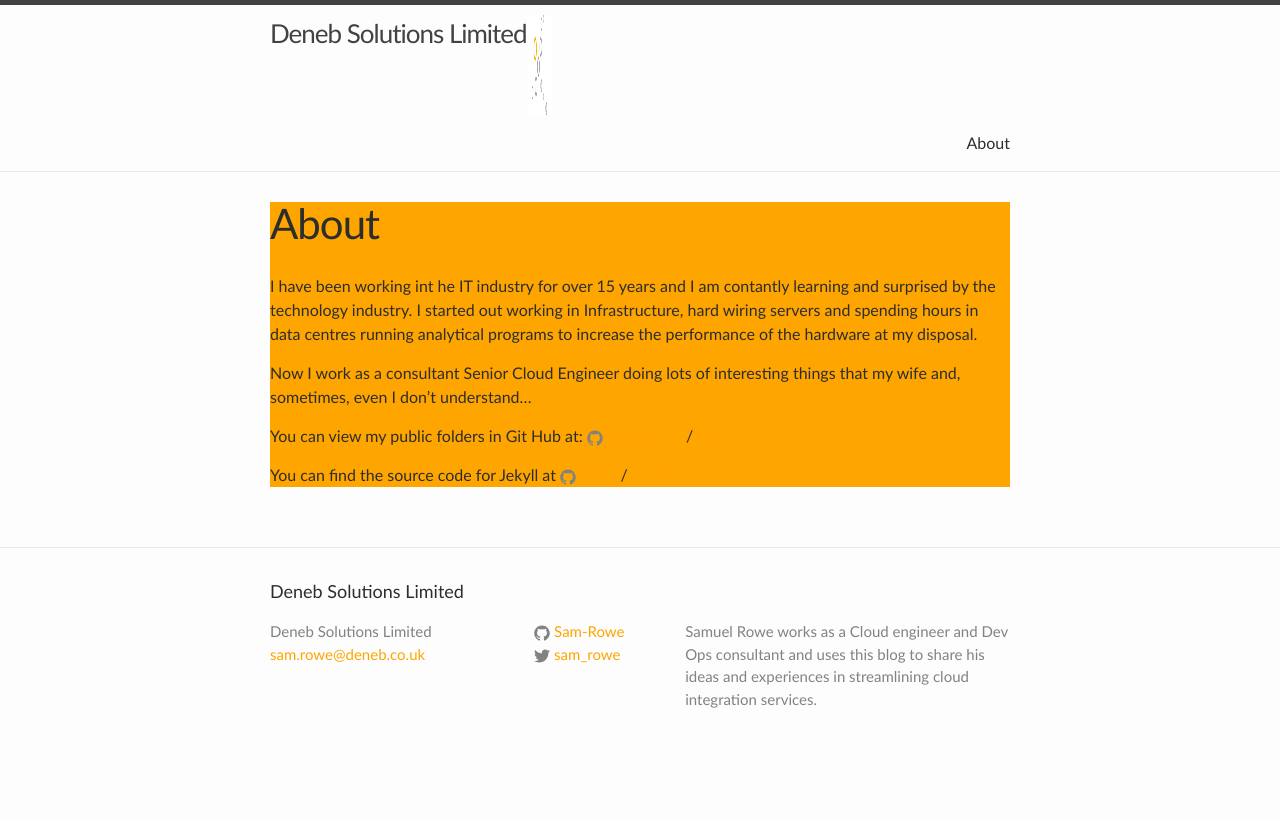
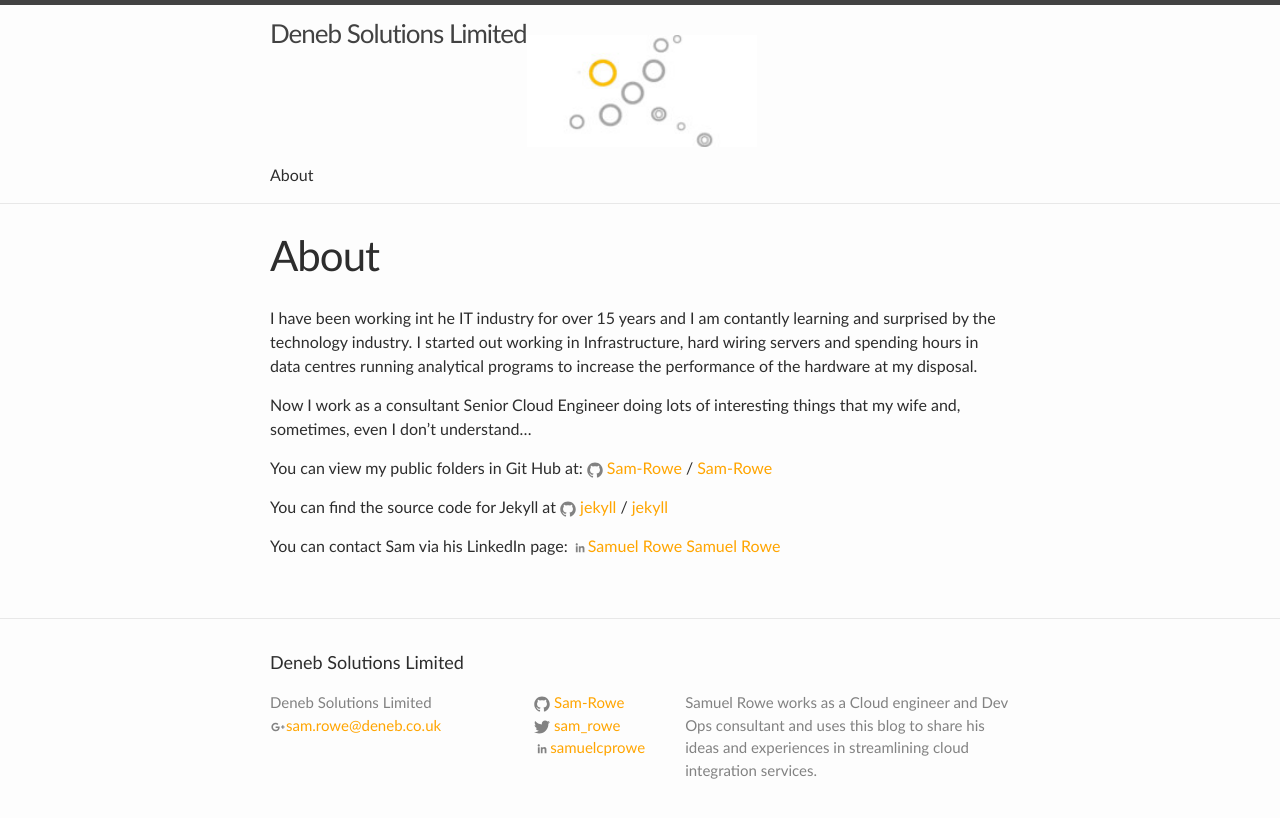
Before and after one commit to emily-dsl/personal-website.github.io, a Jekyll site: the page built from about.md, in a window 1280 px wide. Shown: the top 818 px of the page. Built offline with Jekyll 4.4.1, drawn with Linux system fonts in a browser that asks for light colours.

Commit message:
added a couple of extra social media links and changed header around

```diff
--- a/_config.yml
+++ b/_config.yml
@@ -8,13 +8,15 @@
 # Site settings
 title: Deneb Solutions Limited
 img: ./Deneb_sml_logo.jpg
-email: sam.rowe@deneb.co.uk
+
 description: > # this means to ignore newlines until "baseurl:"
   Samuel Rowe works as a Cloud engineer and Dev Ops consultant and uses this blog to share his ideas and experiences in streamlining cloud integration services.
 baseurl: "" # the subpath of your site, e.g. /blog
 url: "http://ds.limited" # the base hostname & protocol for your site
+google_username: sam.rowe@deneb.co.uk
 twitter_username: sam_rowe
 github_username:  Sam-Rowe
+linkedin_username:  samuelcprowe
 
 # Build settings
 markdown: kramdown
--- a/_includes/footer.html
+++ b/_includes/footer.html
@@ -8,12 +8,20 @@
       <div class="footer-col footer-col-1">
         <ul class="contact-list">
           <li>{{ site.title }}</li>
-          <li><a href="mailto:{{ site.email }}">{{ site.email }}</a></li>
+          {% if site.google_username %}
+          <li>
+            {% include icon-google.html username=site.google_username %}
+          </li>
+          {% endif %}
+          <!--<li><a href="mailto:{{ site.email }}">{% include icon-google.html %} {{ site.email }}</a></li>-->
         </ul>
       </div>
 
       <div class="footer-col footer-col-2">
         <ul class="social-media-list">
+
+
+
           {% if site.github_username %}
           <li>
             {% include icon-github.html username=site.github_username %}
@@ -23,6 +31,12 @@
           {% if site.twitter_username %}
           <li>
             {% include icon-twitter.html username=site.twitter_username %}
+          </li>
+          {% endif %}
+
+          {% if site.linkedin_username %}
+          <li>
+            {% include icon-linkedin.html username=site.linkedin_username %}
           </li>
           {% endif %}
         </ul>
--- /dev/null
+++ b/_includes/icon-google.html
@@ -0,0 +1 @@
+<a href="https://plus.google.com/{{ include.username }}"><span class="icon icon--google">{% include icon-google.svg %}</span><span class="username">{{ include.username }}</span></a>
--- /dev/null
+++ b/_includes/icon-linkedin.html
@@ -0,0 +1 @@
+<a href="https://uk.linkedin.com/in/{{ include.username }}"><span class="icon icon--linkedin">{% include icon-linkedin.svg %}</span><span class="username">{{ include.username }}</span></a>
--- a/_sass/_layout.scss
+++ b/_sass/_layout.scss
@@ -28,22 +28,16 @@
 want it in the middle of the screen between Title and About.*/
 .logo {
     @include company-logo('deneb_sml_logo');
-    horizontal-alignment: middle;
-    height: 100px;
-    width: 25px;
-    padding-top: 10px;
+    horizontal-alignment: center;
+    height: 112px;
+    width: 230px;
+    padding-top: 30px;
     padding-bottom: 0px;
 
 }
 
-/*.logo {
-    @include company-logo('deneb_sml_logo');
-    width: 50%;
-    padding: 10px;
-}*/
-
 .site-nav {
-    float: right;
+    float: left;
     line-height: 56px;
 
     .menu-icon {
@@ -218,7 +212,7 @@
  * Posts
  */
 .post {
-    background-color: #ffa500;
+    background-color: $background-color;
 }
 
 .post-header {
--- a/about.md
+++ b/about.md
@@ -18,3 +18,7 @@
 You can find the source code for Jekyll at
 {% include icon-github.html username="jekyll" %} /
 [jekyll](https://github.com/jekyll/jekyll)
+
+You can contact Sam via his LinkedIn page:
+{% include icon-linkedin.html username="Samuel Rowe" %}
+[Samuel Rowe](https://gb.linkedin.com/SamuelRowe)
```
Also changed, not shown: _includes/icon-google.svg (added), _includes/icon-linkedin.svg (added).
